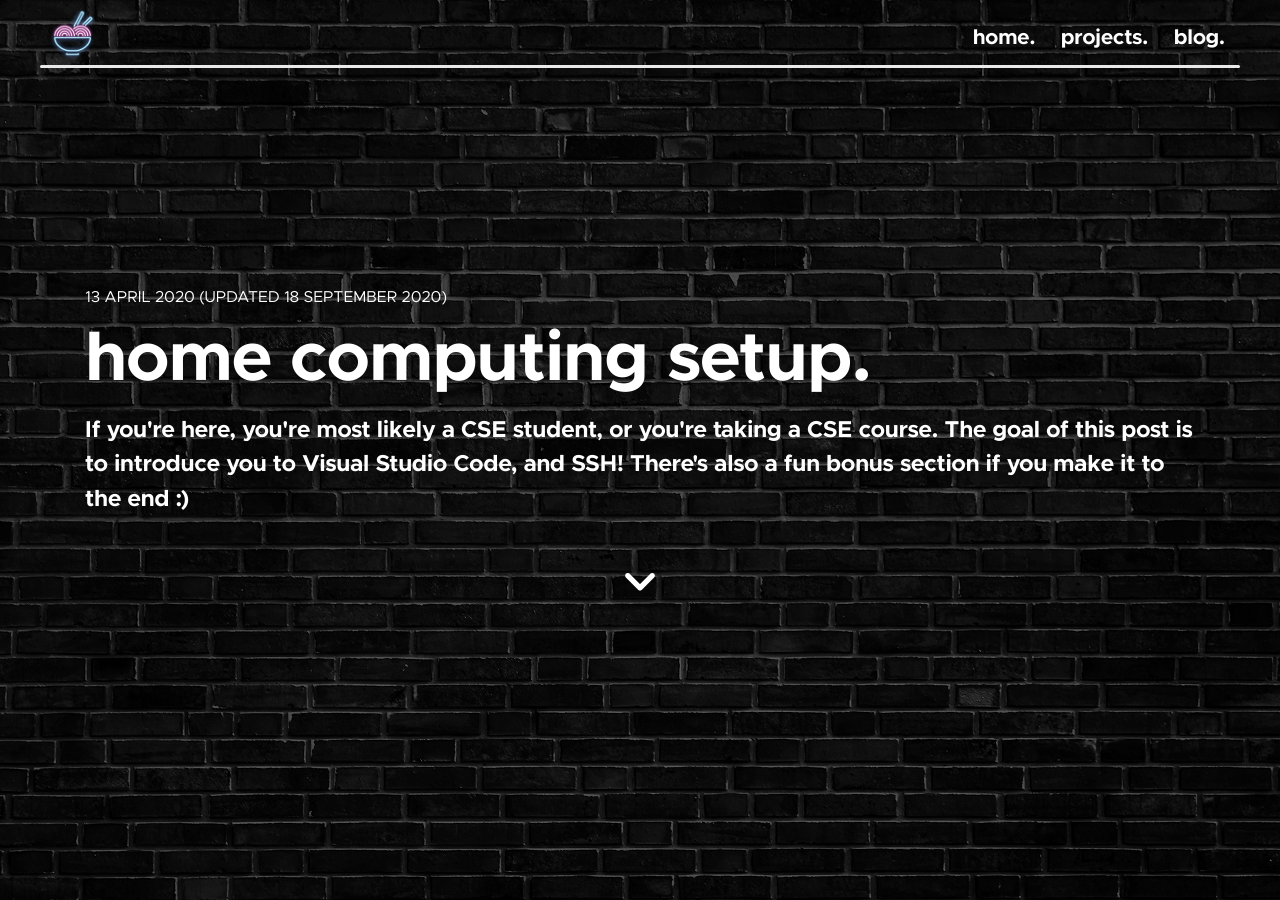
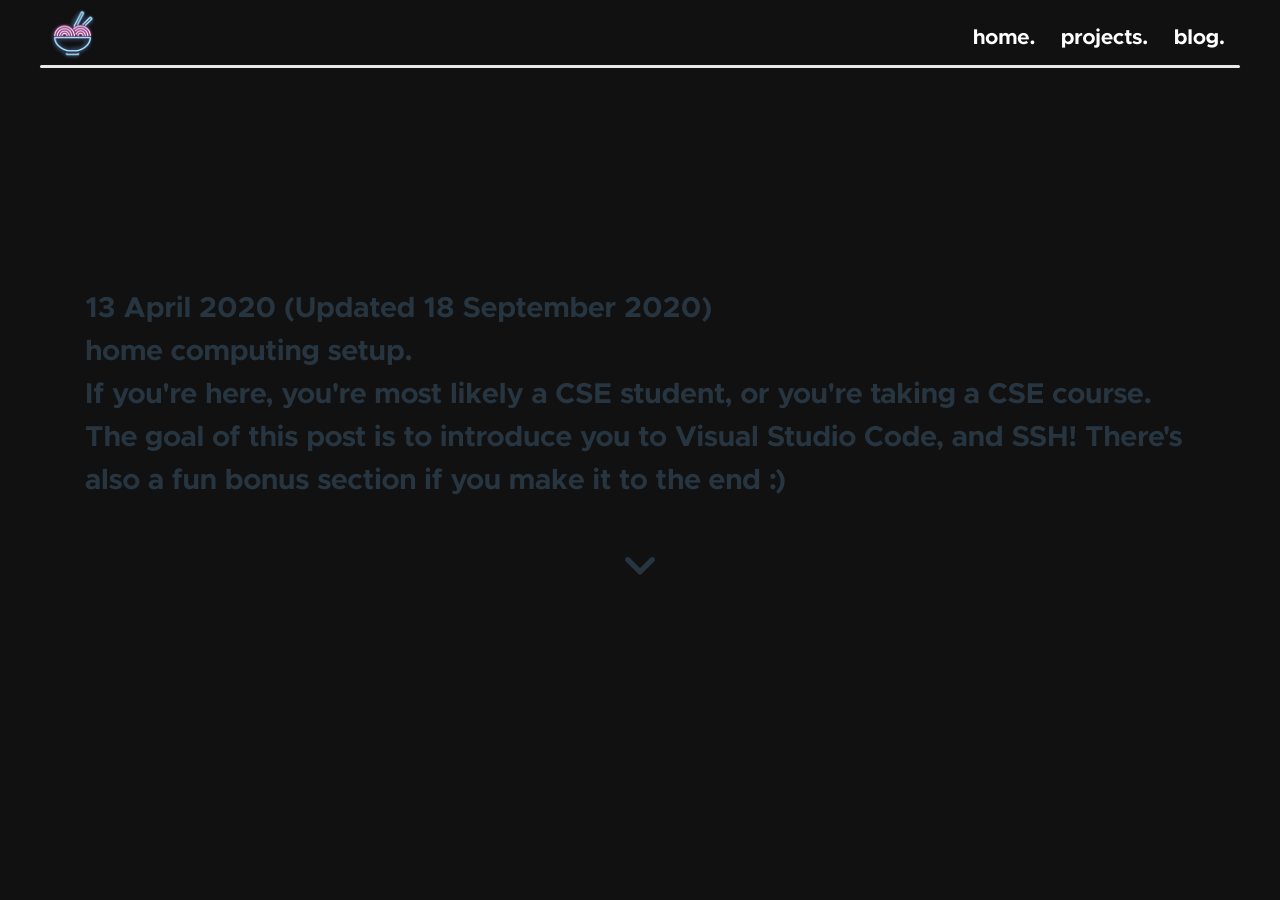
Before and after one commit to jeffreydyao/abiramen.github.io, a Jekyll site: the page built from _posts/2020-04-13-cse-home-computing.html, in a window 1280 px wide and 900 px high. Built offline with Jekyll 4.4.1, drawn with Linux system fonts in a browser that asks for light colours; nearby versions of some CDN libraries.

Commit message:
Make styling changes

```diff
--- a/assets/css/blog.scss
+++ /dev/null
@@ -1,36 +0,0 @@
-#post-splash {
-    background: #101010;
-    background-image: url("/assets/images/brickwall.png");
-}
-
-.post-desc, .post-arrow {
-    color: white !important;
-}
-
-#post-title {
-    font-size: 2.4em;
-    line-height: 1em;
-    font-weight: 600;
-    margin-top: 10px;
-    margin-bottom: 20px;
-}
-
-#post-desc {
-    font-size: 0.8em;
-    font-weight: 600;
-}
-
-#post-head {
-    font-weight: 400;
-    font-size: 0.55em;
-    text-transform: uppercase;
-}
-
-#post-contents{
-    margin: 90px auto 90px auto;
-}
-
-.post-image {
-    display: block;
-    margin: 20px auto 20px auto;
-}
--- a/assets/css/styles.scss
+++ b/assets/css/styles.scss
@@ -15,7 +15,6 @@ html, body {
     scroll-behavior: smooth;
 }
 
-@import "blog";
 @import "navbar";
 
 .splash {
@@ -89,7 +88,7 @@ h3 {
     text-align: right;
 }
 
-.ralign a, .project-item a {
+.ralign a, .descripted-item a {
     color: white;
 }
 
@@ -162,7 +161,7 @@ a .showcase-item:hover {
     padding-bottom: 50px;
 }
 
-#projects-section {
+#page-section {
     padding-top: 130px;
     padding-bottom: 70px;
 }
@@ -171,7 +170,7 @@ a .showcase-item:hover {
     margin-bottom: 50px;
 }
 
-.project-item {
+.descripted-item {
     margin: 30px 0 30px 0;
 }
 
@@ -185,7 +184,7 @@ a .showcase-item:hover {
     font-size: 16px;
 }
 
-.project-desc {
+.item-desc {
     font-size: 20px;
 }
 
@@ -231,13 +230,21 @@ footer #ramen-footer {
 }
 
 a {
-    color: #98cade;
+    color: #99ecfa;
     transition: color 0.2s
 }
 
 a:hover {
     color: #d6a2c5;
-    // color: #2a2dd4;
     text-decoration: underline;
     cursor: pointer;
 }
+
+#click-the-small-footer-text-to-reveal-me {
+    display: none;
+    margin: 50px 0 50px 0;
+}
+
+#flag-result {
+    margin: 15px 0 15px 0;
+}
```
Also changed, not shown: _tags/git.md (added, +4 -0 lines), _tags/guide.md (added, +4 -0 lines), _tags/unsw-cse.md (added, +4 -0 lines), _tags/vscode.md (added, +4 -0 lines), _tags/win-terminal.md (added, +4 -0 lines), _tags/wsl.md (added, +4 -0 lines).
